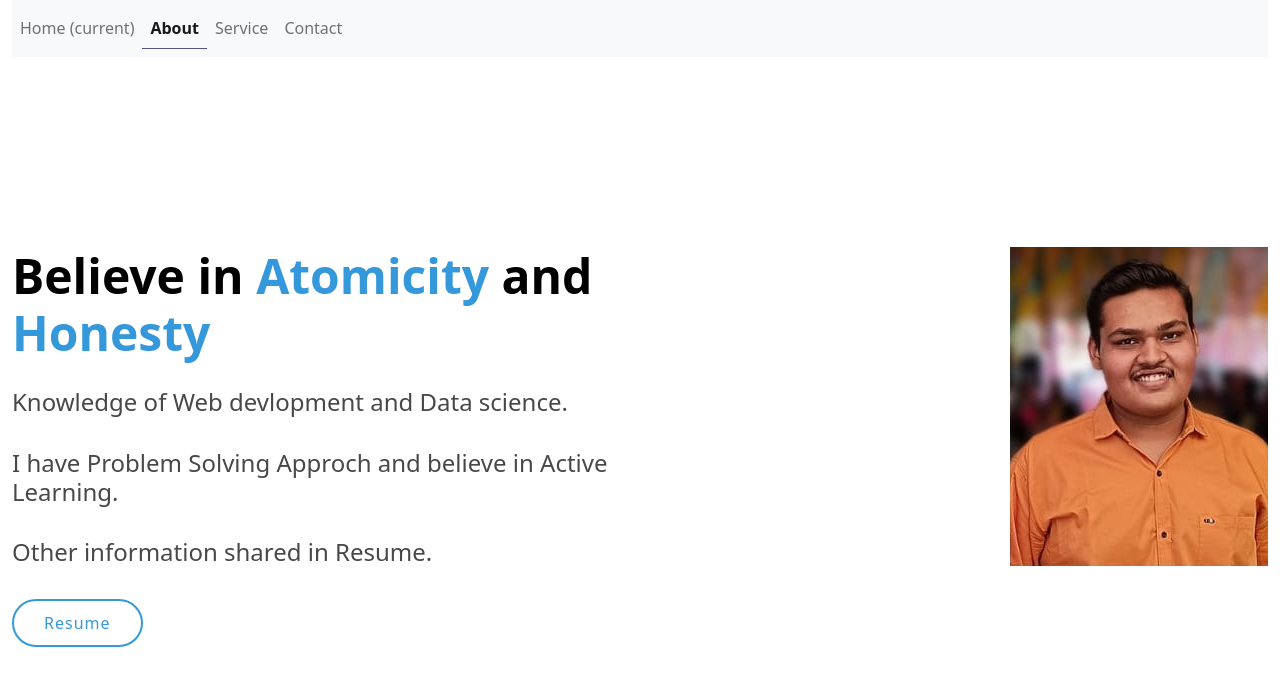
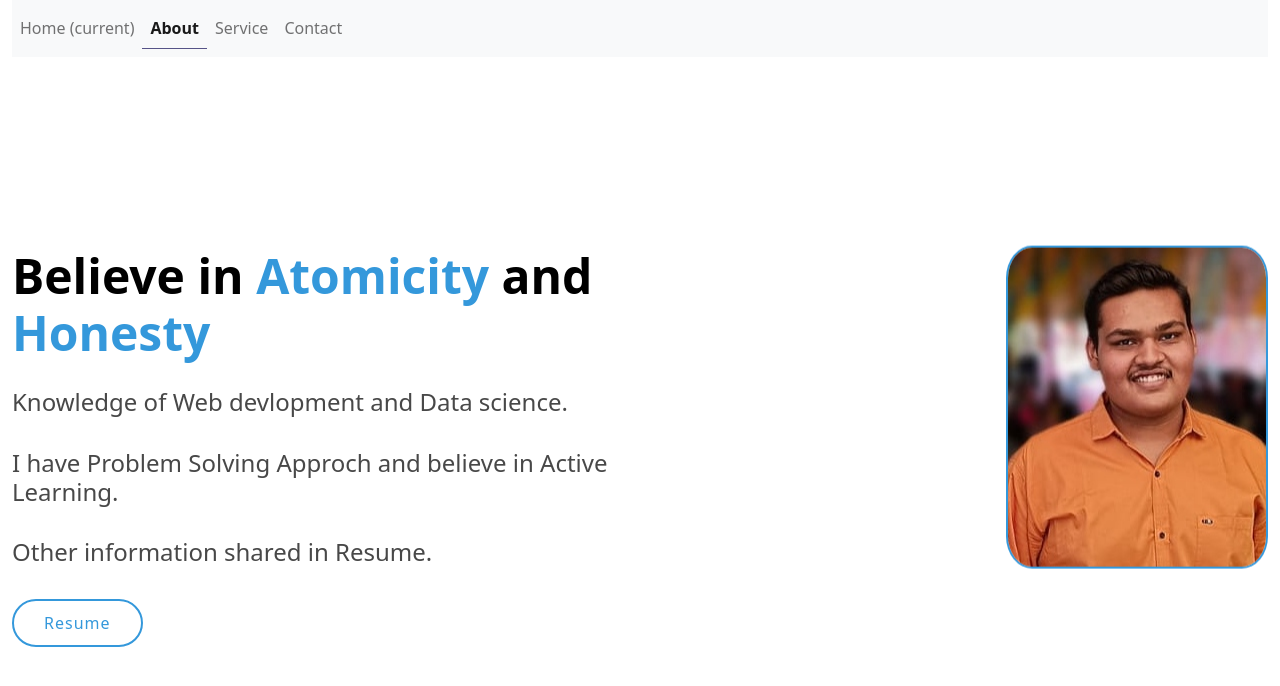
Before and after one commit to vivek0042/Responsive-portfolio, a React (Create React App) app: page /about in a window 1280 px wide. Shown: the top 686 px of the page. Built offline with nearby package versions, Linux system fonts and the light colour scheme.

Commit message:
update 4

```diff
--- a/src/About.jsx
+++ b/src/About.jsx
@@ -34,8 +34,8 @@ const About=()=>{
                  </div>
 
                 </div>
-                <div className='col-lg-6 order-1 order-lg-1 header-img'>  {/*in this order use for showing position ingrid .it is responsive element */}
-                    <img src={web} className="img-fluid animated" alt="homeimg"/>
+                <div className='col-lg-6 order-1 order-lg-1 header-img1'>  {/*in this order use for showing position ingrid .it is responsive element */}
+                    <img src={web} className="img-fluid animated1" alt="homeimg"/>
                 </div>
 
 
```
